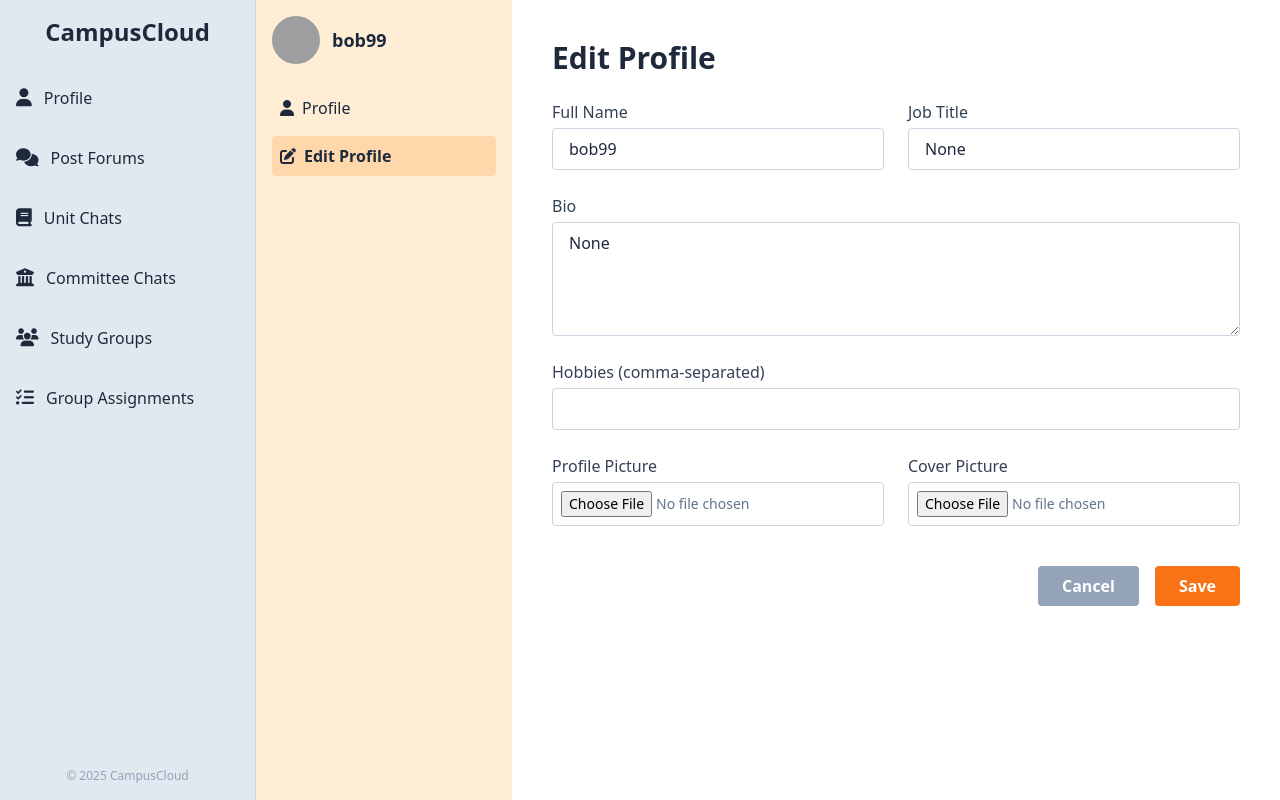
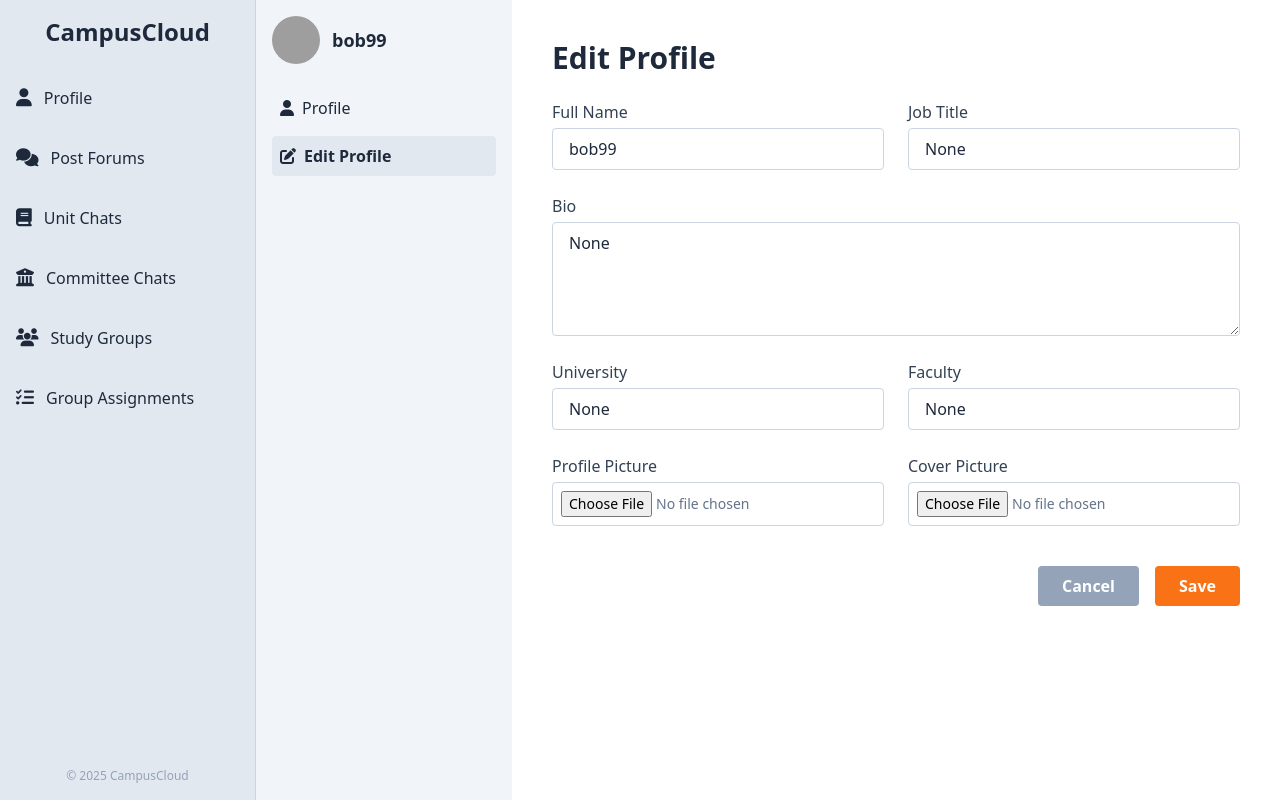
Before and after one commit to Jignesh6155/CampusCloud, a Flask app: page /edit-profile in a window 1280 px wide. Run offline with Flask 3, Linux system fonts and the light colour scheme; a user stored in the database is signed in; some libraries are stand-ins or nearby versions; grey boxes are pictures that could not be loaded.

Commit message:
changes to db including faculty and major

```diff
--- a/app/models.py
+++ b/app/models.py
@@ -9,10 +9,14 @@ class User(db.Model, UserMixin):
     full_name = db.Column(db.String(100), nullable=False)
     email = db.Column(db.String(120), unique=True, nullable=False)
     password_hash = db.Column(db.String(128), nullable=False)
+
     bio = db.Column(db.Text)
-    hobbies = db.Column(db.Text)  # Store as a comma-separated string
     job_title = db.Column(db.String(100))
     phone = db.Column(db.String(20))
+
+    university = db.Column(db.String(100))  # New field for University
+    faculty = db.Column(db.String(100))     # New field for Faculty
+
     profile_picture = db.Column(db.String(255))  # URL/path to the profile picture
     cover_picture = db.Column(db.String(255))  # URL/path to the cover image
     created_at = db.Column(db.DateTime, default=db.func.now())
@@ -29,7 +33,7 @@ class User(db.Model, UserMixin):
         return f'<User {self.email}>'
 
     def hobbies_list(self):
-        """Returns hobbies as a list for Jinja2 templates."""
+        """Returns hobbies as a list for Jinja2 templates (if still used)."""
         if self.hobbies:
             return [h.strip() for h in self.hobbies.split(',') if h.strip()]
         return []
--- a/app/routes.py
+++ b/app/routes.py
@@ -209,10 +209,18 @@ def update_profile():
     profile_picture = request.files.get('profile_picture')
     cover_picture = request.files.get('cover_picture')
 
+    # New fields
+    university = request.form.get('university')
+    faculty = request.form.get('faculty')
+
     # Update user profile fields
     current_user.full_name = full_name
     current_user.job_title = job_title
     current_user.bio = bio
+    current_user.university = university
+    current_user.faculty = faculty
+
+    # Update hobbies (optional)
     current_user.hobbies = ', '.join([h.strip() for h in hobbies if h.strip()])
 
     # Upload new profile picture if provided
--- a/app/templates/editprofile.html
+++ b/app/templates/editprofile.html
@@ -3,16 +3,16 @@
 {% block content %}
 <div class="flex min-h-screen">
   <!-- Sidebar -->
-  <aside class="w-64 bg-orange-100 text-slate-800 flex flex-col p-4">
+  <aside class="w-64 bg-slate-100 text-slate-800 flex flex-col p-4">
     <div class="flex items-center mb-6">
       <img src="{{ user.profile_picture or 'https://randomuser.me/api/portraits/men/44.jpg' }}" alt="Profile picture" class="w-12 h-12 rounded-full object-cover">
       <h2 class="text-lg font-bold ml-3">{{ user.full_name }}</h2>
     </div>
     <nav class="flex flex-col space-y-2">
-      <a href="{{ url_for('routes.profile_landing_page') }}" class="flex items-center gap-2 p-2 rounded hover:bg-orange-200 transition">
+      <a href="{{ url_for('routes.profile_landing_page') }}" class="flex items-center gap-2 p-2 rounded hover:bg-slate-200 transition">
         <i class="fas fa-user"></i> Profile
       </a>
-      <a href="#" class="flex items-center gap-2 p-2 bg-orange-200 rounded font-semibold">
+      <a href="#" class="flex items-center gap-2 p-2 bg-slate-200 rounded font-semibold">
         <i class="fas fa-edit"></i> Edit Profile
       </a>
     </nav>
@@ -38,9 +38,14 @@
         <textarea name="bio" rows="4" class="border border-slate-300 rounded px-4 py-2 focus:outline-none focus:ring focus:border-orange-400">{{ user.bio }}</textarea>
       </div>
 
-      <div class="md:col-span-2 flex flex-col">
-        <label class="text-slate-700 font-medium mb-1">Hobbies (comma-separated)</label>
-        <input type="text" name="hobbies" value="{{ (user.hobbies_list() or []) | join(', ') }}" class="border border-slate-300 rounded px-4 py-2 focus:outline-none focus:ring focus:border-orange-400">
+      <div class="flex flex-col">
+        <label class="text-slate-700 font-medium mb-1">University</label>
+        <input type="text" name="university" value="{{ user.university }}" class="border border-slate-300 rounded px-4 py-2 focus:outline-none focus:ring focus:border-orange-400">
+      </div>
+
+      <div class="flex flex-col">
+        <label class="text-slate-700 font-medium mb-1">Faculty</label>
+        <input type="text" name="faculty" value="{{ user.faculty }}" class="border border-slate-300 rounded px-4 py-2 focus:outline-none focus:ring focus:border-orange-400">
       </div>
 
       <div class="flex flex-col">
```
Also changed, not shown: app/templates/profile_landingpage.html (+3 -6 lines), migrations/versions/378405336853_add_university_and_faculty_to_user.py (added, +36 -0 lines), instance/app.db.
